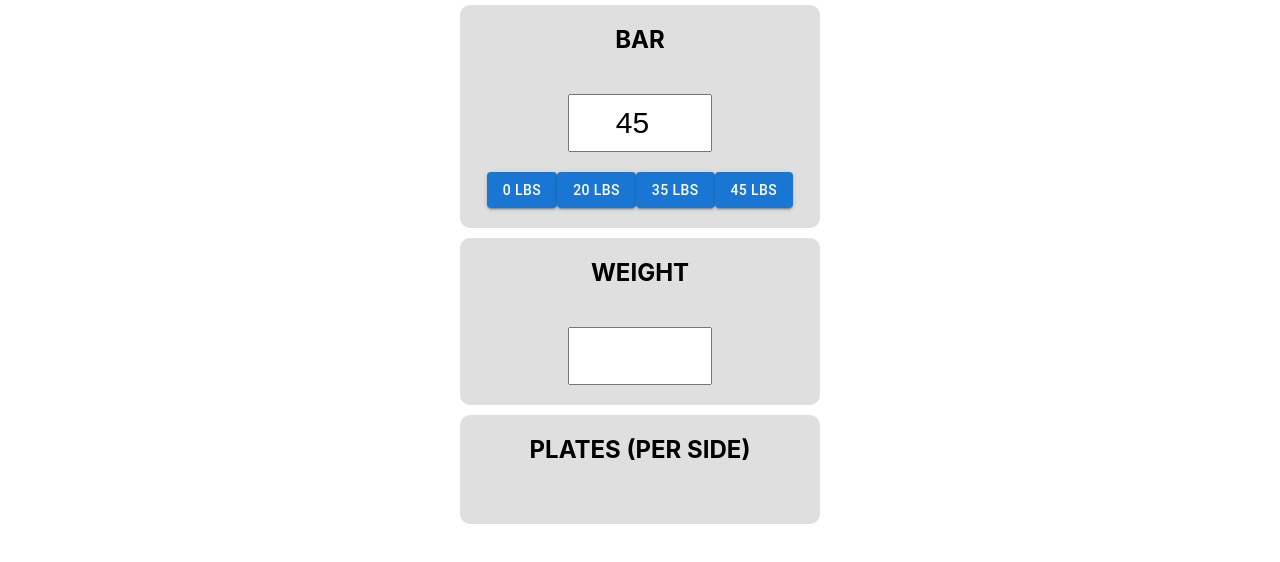
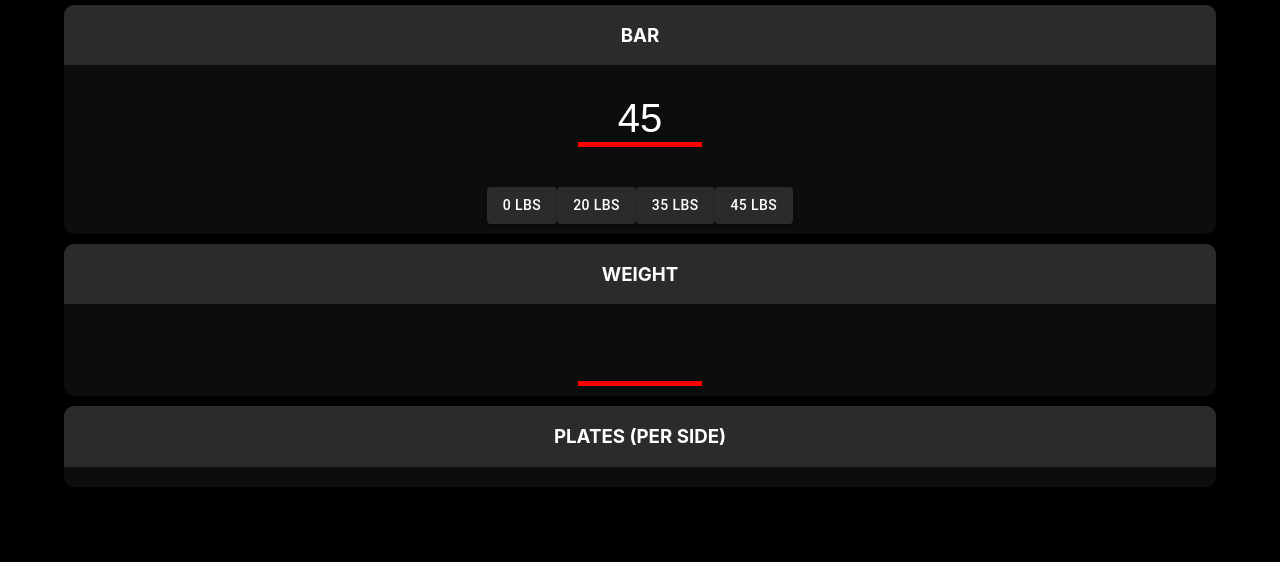
Before and after one commit to gahmee/Plate-Calculator, a React (Create React App) app in the folder client/: page / in a window 1280 px wide. Shown: the top 562 px of the page. Built offline with nearby package versions, Linux system fonts and the light colour scheme.

Commit message:
add styling

```diff
--- a/client/src/index.css
+++ b/client/src/index.css
@@ -8,6 +8,8 @@ body {
   display: flex;
   align-items: center;
   justify-content: center;
+  background-color: #000000;
+  color: #fcfdfc;
 }
 
 code {
@@ -35,8 +37,8 @@ code {
   align-items: center;
   background-color: #e7e7e7;
   border-radius: 50%;
-  width: 70px;
-  height: 70px;
+  width: 65px;
+  height: 65px;
   font-size: 30px;
   font-weight: bold;
   padding: 10px;
@@ -55,21 +57,43 @@ code {
   font-size: 30px;
 }
 
+.container-title {
+  background-color: #2a2c2b;
+  border-radius: 10px 10px 0px 0px;
+}
+
 #home-container {
   display: flex;
   flex-direction: column;
-  background-color: rgb(223, 223, 223);
-  width: 90%;
-  padding: 0px 20px 20px;
+  background-color: #0c0d0d;
+  width: 90vw;
   gap: 20px;
   border-radius: 10px;
   margin: 5px;
 }
 
+.bar-buttons-container {
+  padding: 10px;
+}
+
+input[type="number"]::-webkit-outer-spin-button,
+input[type="number"]::-webkit-inner-spin-button {
+  -webkit-appearance: none;
+  margin: 0;
+}
+
+input[type="number"] {
+  -moz-appearance: textfield;
+}
+
 
 input {
-  padding: 10px;
-  font-size: 30px;
+  margin: 10px;
+  font-size: 40px;
   width: 120px;
   text-align: center;
+  background-color: #0c0d0d;
+  border: none;
+  border-bottom: 5px solid red;
+  color: white;
 }
--- a/client/src/pages/home.js
+++ b/client/src/pages/home.js
@@ -49,7 +49,9 @@ const Home = () => {
     return (
         <div id="home">
             <div id="home-container">
-                <h2>BAR</h2>
+                <div className='container-title'>
+                    <h3>BAR</h3>
+                </div>
                 <div>
                     <input
                         type="number"
@@ -58,16 +60,18 @@ const Home = () => {
                         value={barWeight} onChange={(e) => handleBarWeight(e.target.value)}
                     />
                 </div>
-                <div>
-                    <Button variant="contained" onClick={() => handleBarWeight(0)}>0 lbs</Button>
-                    <Button variant="contained" onClick={() => handleBarWeight(20)}>20 lbs</Button>
-                    <Button variant="contained" onClick={() => handleBarWeight(35)}>35 lbs</Button>
-                    <Button variant="contained" onClick={() => handleBarWeight(45)}>45 lbs</Button>
+                <div className='bar-buttons-container'>
+                    <Button style={{ backgroundColor: '#2a2c2b' }} variant="contained" onClick={() => handleBarWeight(0)}>0 lbs</Button>
+                    <Button style={{ backgroundColor: '#2a2c2b' }} variant="contained" onClick={() => handleBarWeight(20)}>20 lbs</Button>
+                    <Button style={{ backgroundColor: '#2a2c2b' }} variant="contained" onClick={() => handleBarWeight(35)}>35 lbs</Button>
+                    <Button style={{ backgroundColor: '#2a2c2b' }} variant="contained" onClick={() => handleBarWeight(45)}>45 lbs</Button>
                 </div>
 
             </div>
             <div id="home-container">
-                <h2>WEIGHT</h2>
+                <div className='container-title'>
+                    <h3>WEIGHT</h3>
+                </div>
                 <div>
                     <input
                         type="number"
@@ -76,7 +80,9 @@ const Home = () => {
                 </div>
             </div>
             <div id="home-container">
-                <h2>PLATES (PER SIDE)</h2>
+                <div className='container-title'>
+                    <h3>PLATES (PER SIDE)</h3>
+                </div>
                 <DisplayPlates totalPlates={totalPlates} errorMessage={errorMessage} />
             </div>
         </div>
```
